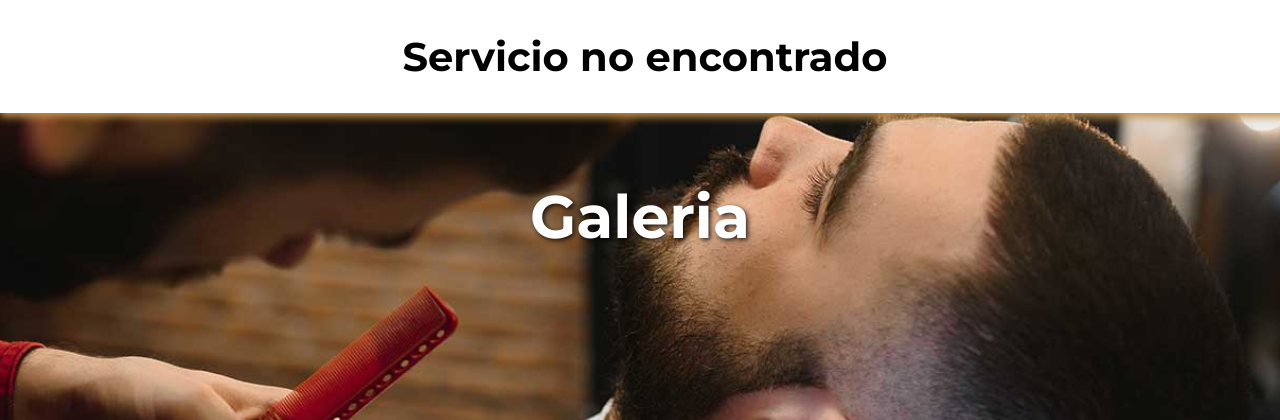
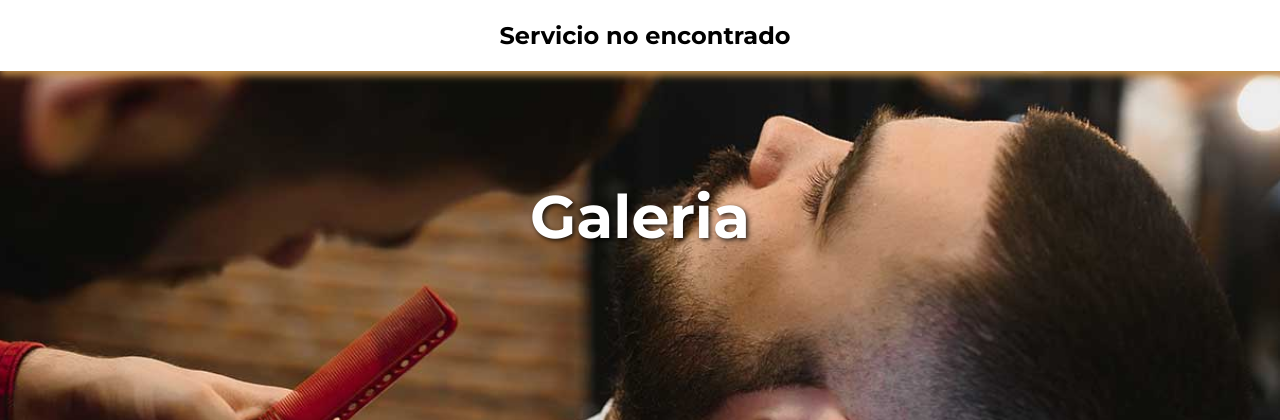
Before and after one commit to AdelJesus/BarberGo, a Flask app: page /servicios.html in a window 1280 px wide. Shown: the top 420 px of the page. Run offline with Flask 3, Linux system fonts and the light colour scheme; data that the repository does not hold is empty.

Commit message:
Add files via upload

```diff
--- a/frontend/static/css/servicios.css
+++ b/frontend/static/css/servicios.css
@@ -16,6 +16,13 @@
     width: 100%;
     top: 0;
 }
+
+@media (min-width: 768px) {
+    header {
+        font-size: 12px;
+    }
+}
+
 img{
     width: 100%;
     height: 424px;
```
